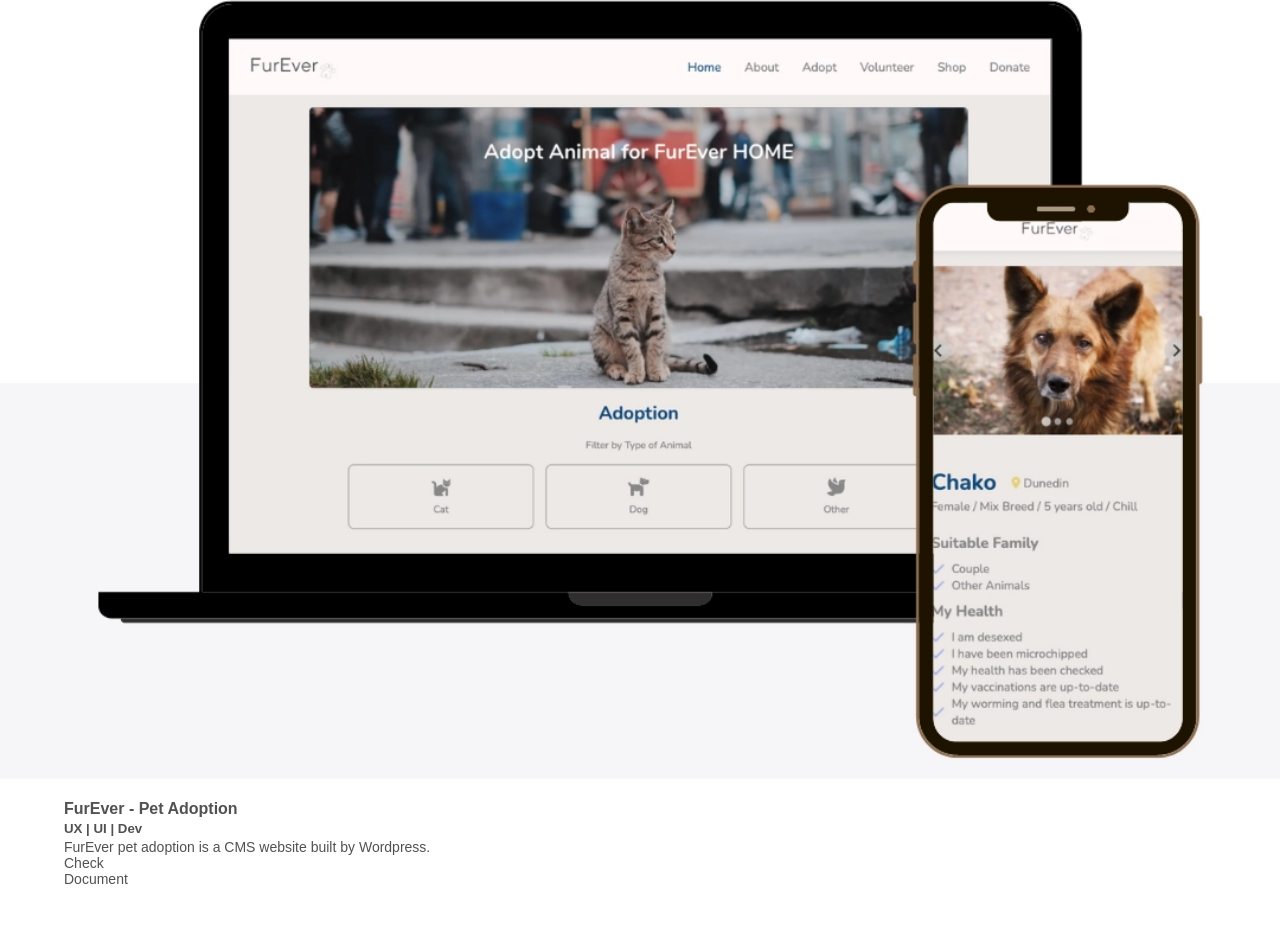
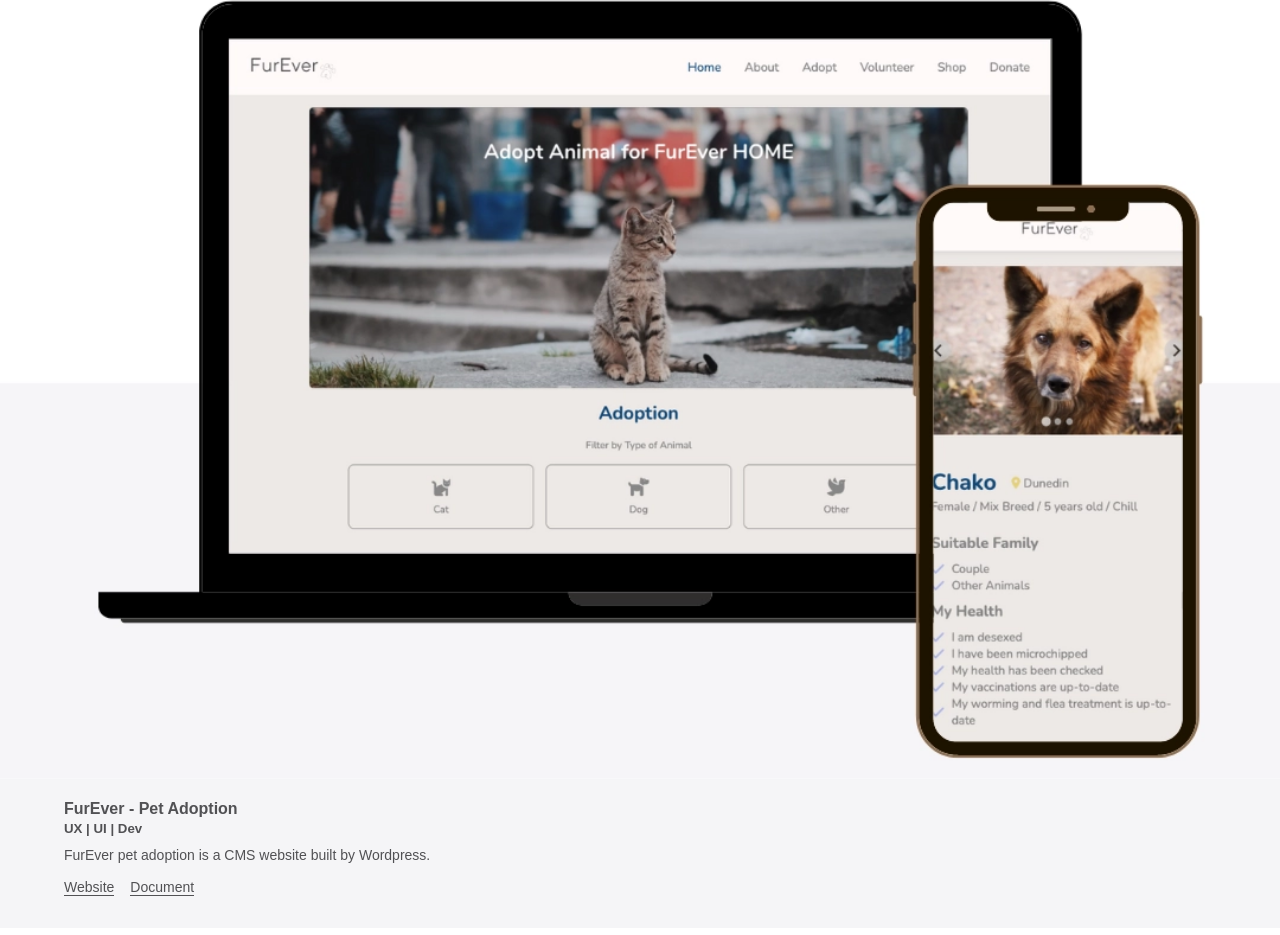
Before and after one commit to yukie-m/yukie-m.github.io, a plain HTML site: page portfolio/index.html in a window 1280 px wide. Shown: the part 669-1604 px from the top of the page. Drawn offline with Linux system fonts and the light colour scheme.

Commit message:
test design

```diff
--- a/portfolio/index.html
+++ b/portfolio/index.html
@@ -26,16 +26,21 @@
       </div>
 
       <ul>
-        <li>Work</li>
-        <a href="./about.html"> <li>About</li></a>
+        <li id="home"><a href="./index.html">Home</a></li>
+        <li id="work">Work</li>
+        <li id="about"><a href="./about.html">About</a></li>
         <li>Contact</li>
       </ul>
     </header>
     <div class="main home-main">
       <section class="about-top">
         <h2>Kia ora! I'm Yukie,</h2>
-        <p>I am a web developer and designer specialisigng in UX/UI design.</p>
+        <p>I am a web developer and designer specialising in UX/UI design.</p>
       </section>
+
+      <!-- <section class="title">
+        <h2>WORK</h2>
+      </section> -->
 
       <section class="work-grid">
         <div class="work-container">
@@ -47,8 +52,13 @@
             <h5>UX | UI | Dev</h5>
             <p>FurEver pet adoption is a CMS website built by Wordpress.</p>
             <div class="links">
-              <p>Check</p>
-              <p>Document</p>
+              <a href="https://furever.yukie.mat.yoobeestudent.net/"
+                ><p>Website</p></a
+              >
+              <a
+                href="https://acrobat.adobe.com/link/review?uri=urn:aaid:scds:US:adee984a-6ba6-30cf-8b60-9064505b47fa"
+                ><p>Document</p></a
+              >
             </div>
           </div>
         </div>
--- a/scss/abstract/_colors.scss
+++ b/scss/abstract/_colors.scss
@@ -1,4 +1,4 @@
 $black: #1d1d1f;
 $dark-gray: rgb(81, 81, 84);
 $light-gray: #f5f5f7;
-$beige: rgb(240, 229, 214);
+$blue: rgb(94, 124, 190);
--- a/scss/style.scss
+++ b/scss/style.scss
@@ -6,6 +6,14 @@ html {
 }
 * {
   box-sizing: border-box;
+}
+a {
+  color: $dark-gray;
+  text-decoration: none;
+}
+
+a:hover {
+  color: $blue;
 }
 
 h2 {
@@ -104,8 +112,20 @@ header {
     padding: 2rem;
   }
 
+  //   .title {
+  //     display: flex;
+  //     justify-content: center;
+  //     h2 {
+  //       text-align: center;
+  //       width: 30%;
+  //       margin: 2rem 0;
+  //       border-bottom: 1px solid $dark-gray;
+  //     }
+  //   }
+
   .work-grid {
     width: 100%;
+    background-color: $light-gray;
 
     img {
       width: 100%;
@@ -114,6 +134,18 @@ header {
     .details {
       width: 90%;
       margin: 1rem auto;
+      p {
+        margin: 0.5rem 0;
+      }
+
+      .links {
+        display: flex;
+        gap: 1rem;
+        p {
+          border-bottom: 1px solid $dark-gray;
+          margin-bottom: 2rem;
+        }
+      }
     }
   }
 }
```
Also changed, not shown: scss/style.css, 1 other file.
